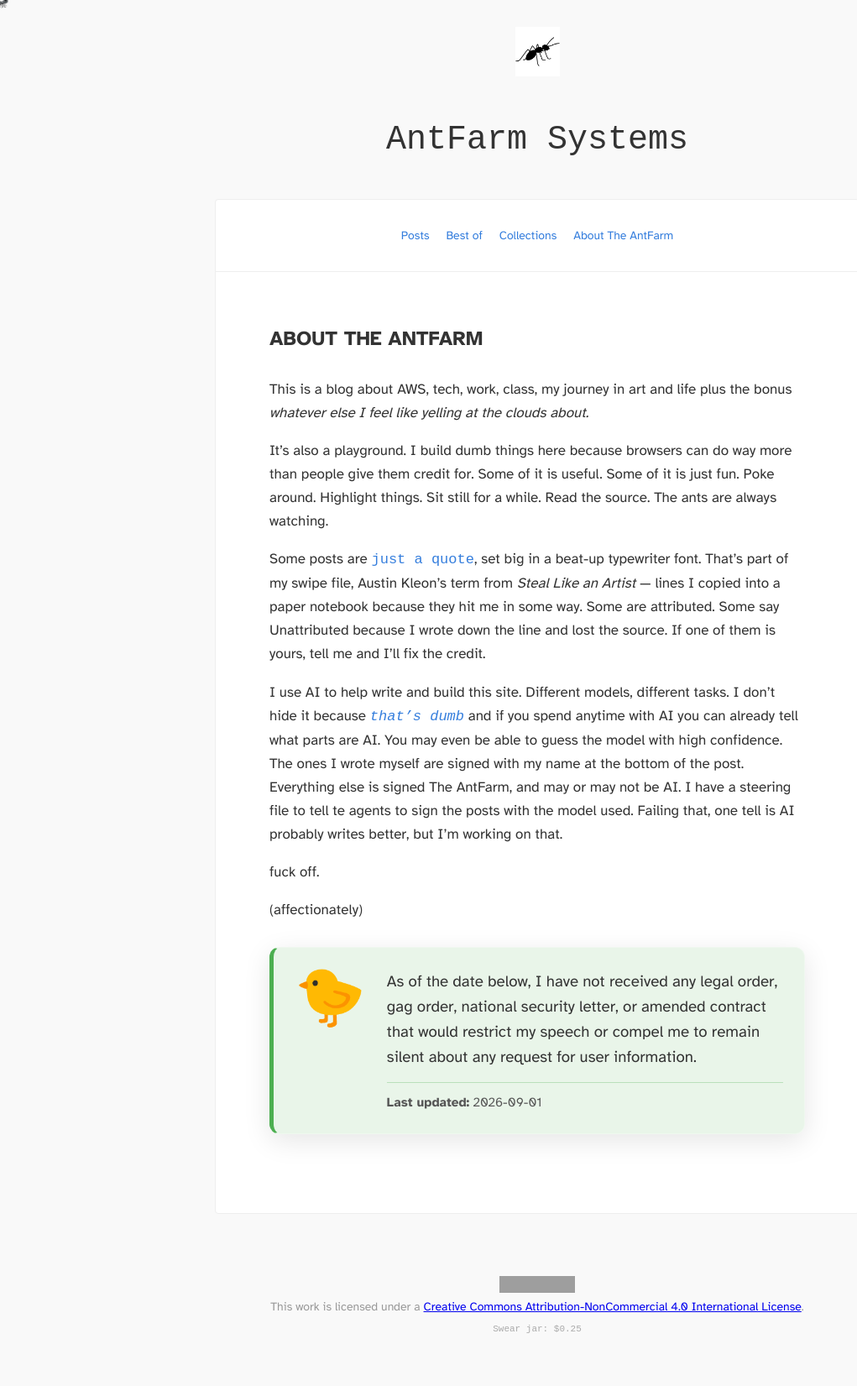
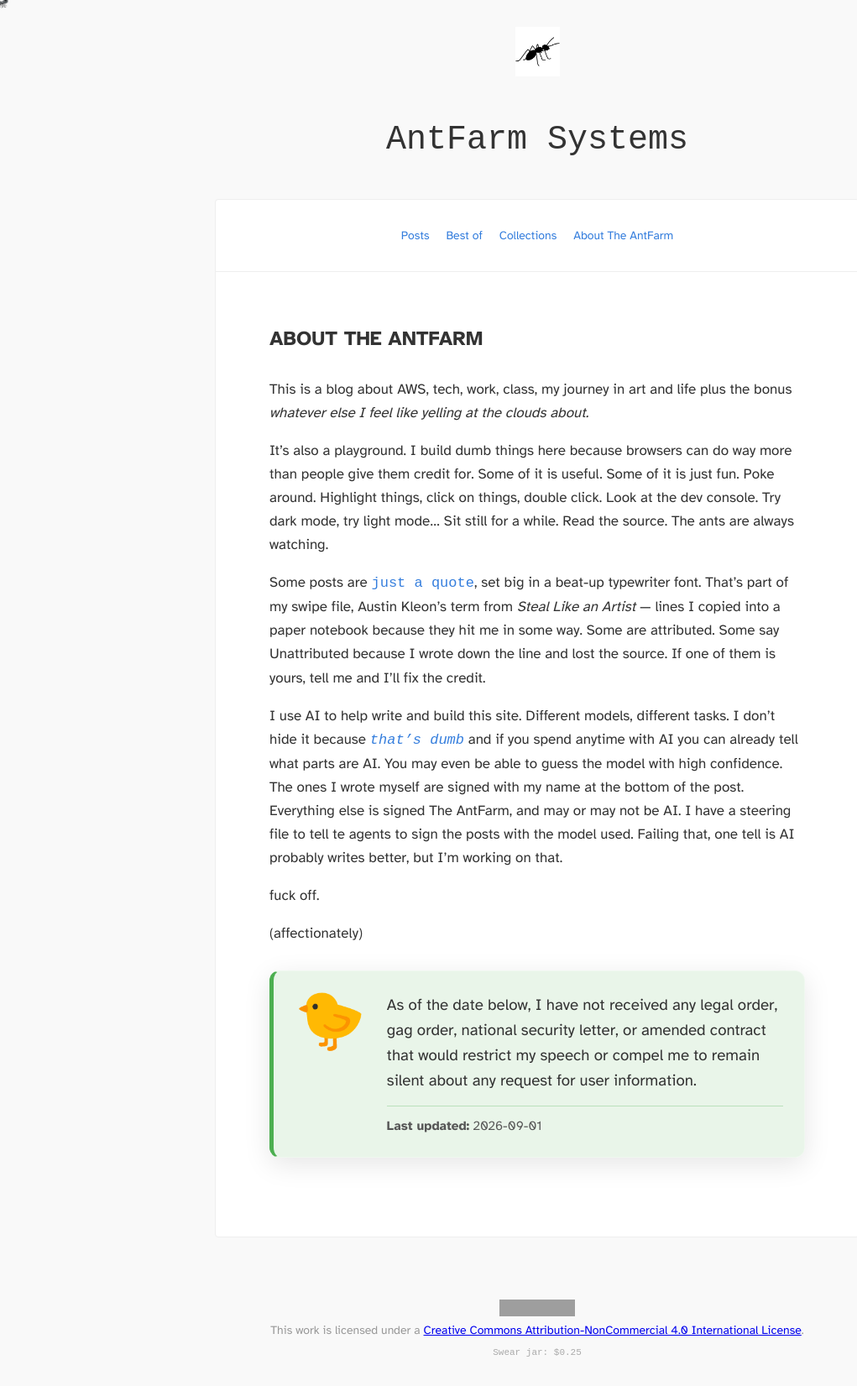
Before and after one commit to antfarm-systems/antfarm-systems.github.io, a Jekyll site: the page built from about.md, in a window 1280 px wide. Shown: the whole page at 84% size, without its empty margins (0-1021 px from the left). Built offline with Jekyll 4.4.1, drawn with Linux system fonts in a browser that asks for light colours; nearby versions of some CDN libraries; before the commit the page ends 1623 px from its top, so only the background shows below that; grey boxes are pictures that could not be loaded.

Commit message:
update about iwth more easteregg hints

```diff
--- a/about.md
+++ b/about.md
@@ -4,7 +4,7 @@ title: About the AntFarm
 
 This is a blog about AWS, tech, work, class, my journey in art and life plus the bonus *whatever else I feel like yelling at the clouds about.*
 
-It's also a playground. I build dumb things here because browsers can do way more than people give them credit for. Some of it is useful. Some of it is just fun. Poke around. Highlight things. Sit still for a while. Read the source. The ants are always watching.
+It's also a playground. I build dumb things here because browsers can do way more than people give them credit for. Some of it is useful. Some of it is just fun. Poke around. Highlight things, click on things, double click. Look at the dev console. Try dark mode, try light mode... Sit still for a while. Read the source. The ants are always watching.
 
 Some posts are [just a quote]({{ "/posts/nobody-is-special" | relative_url }}), set big in a beat-up typewriter font. That's part of my swipe file, Austin Kleon's term from *Steal Like an Artist* — lines I copied into a paper notebook because they hit me in some way. Some are attributed. Some say Unattributed because I wrote down the line and lost the source. If one of them is yours, tell me and I'll fix the credit.
 
```
